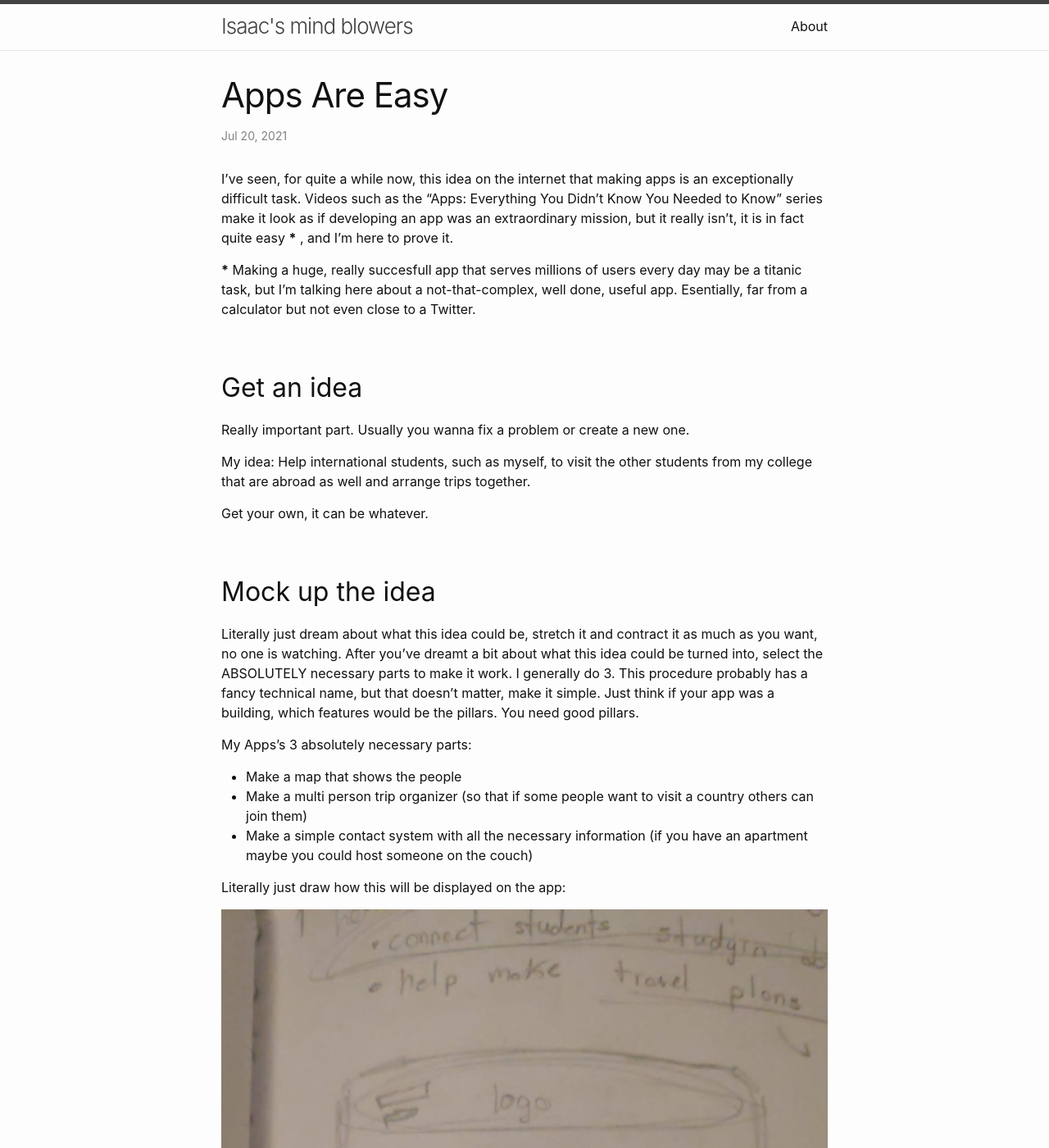
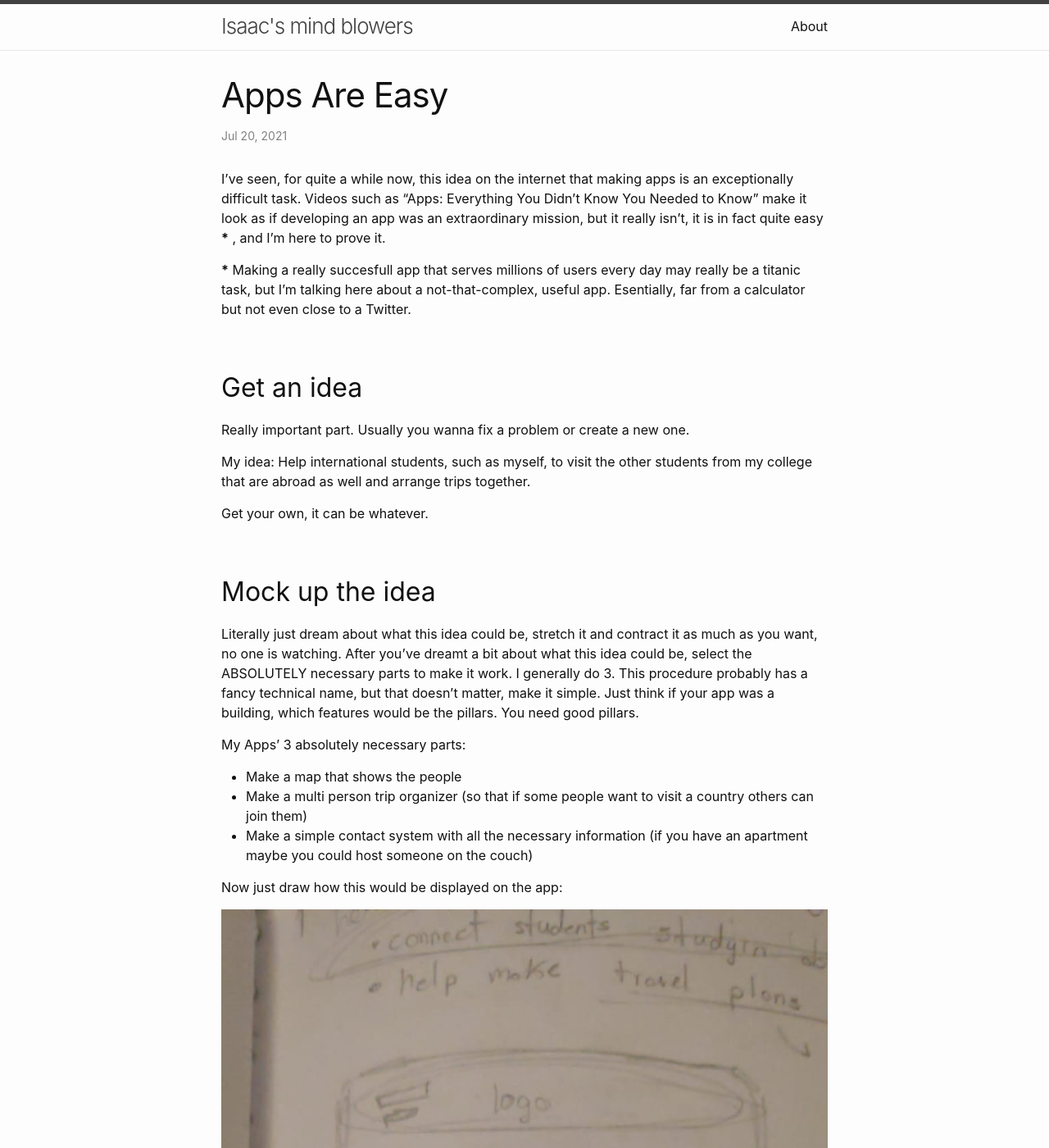
Before and after one commit to iDash3/idash3.github.io, a Jekyll site: the page built from _posts/2021-07-20-apps-are-easy.md, in a window 1280 px wide and 1400 px high. Shown: the whole window at 82% size. Built offline with Jekyll 4.4.1, drawn with Linux system fonts in a browser that asks for light colours; our own code applies the rules of GitHub Pages for plain Markdown files; some of the changed text lies outside the part shown.

Commit message:
Redaction on post

```diff
--- a/_posts/2021-07-20-apps-are-easy.md
+++ b/_posts/2021-07-20-apps-are-easy.md
@@ -1,6 +1,6 @@
-I've seen, for quite a while now, this idea on the internet that making apps is an exceptionally difficult task. Videos such as the "Apps: Everything You Didn't Know You Needed to Know" series make it look as if developing an app was an extraordinary mission, but it really isn't, it is in fact quite easy __*__ , and I'm here to prove it.
+I've seen, for quite a while now, this idea on the internet that making apps is an exceptionally difficult task. Videos such as "Apps: Everything You Didn't Know You Needed to Know" make it look as if developing an app was an extraordinary mission, but it really isn't, it is in fact quite easy __*__ , and I'm here to prove it.
 
-__*__ Making a huge, really succesfull app that serves millions of users every day may be a titanic task, but I'm talking here about a not-that-complex, well done, useful app. Esentially, far from a calculator but not even close to a Twitter.
+__*__ Making a really succesfull app that serves millions of users every day may really be a titanic task, but I'm talking here about a not-that-complex, useful app. Esentially, far from a calculator but not even close to a Twitter.
 
 ## Get an idea
 
@@ -13,15 +13,15 @@ Get your own, it can be whatever.
 ## Mock up the idea
 
 Literally just dream about what this idea could be, stretch it and contract it as much as you want, no one is watching.
-After you've dreamt a bit about what this idea could be turned into, select the ABSOLUTELY necessary parts to make it work.
+After you've dreamt a bit about what this idea could be, select the ABSOLUTELY necessary parts to make it work.
 I generally do 3. This procedure probably has a fancy technical name, but that doesn't matter, make it simple. Just think if your app was a building, which features would be the pillars. You need good pillars.
 
-My Apps's 3 absolutely necessary parts:
+My Apps' 3 absolutely necessary parts:
 - Make a map that shows the people
 - Make a multi person trip organizer (so that if some people want to visit a country others can join them)
 - Make a simple contact system with all the necessary information (if you have an apartment maybe you could host someone on the couch)
 
-Literally just draw how this will be displayed on the app:
+Now just draw how this would be displayed on the app:
 
 ![paper-1](/assets/img/apps-are-easy/paper-1.jpeg)
 
@@ -29,17 +29,21 @@ Then just think ok, what other screens do I need? For example, I probably need a
 
 ![paper-2](/assets/img/apps-are-easy/paper-2.jpeg)
 
-Cool, you've now got a decent enough wireframe. You can make it as complex as you want, but usually it's not worth it, just focus on the really important parts.
+Nice, you've now got a decent wireframe. You can make it as complex as you want, but usually it's not worth it, just focus on the really, really important parts and get to work.
 
 ## Design the idea
 
-You've got your plan, the MUSTs, you've got an OK wireframe, now just design the thing.
+You've got
+- your plan,
+- the MUSTs,
+- an OK wireframe,
+now its time to design the thing.
 
 You might be asking yourself "ok, how? I know nothing about design" Doesn't matter, do you know rectangles? Do you have more than 1 app installed on your phone? If you do, you're good to go.
 
-To accomplish this task we need software, install Adobe XD if you can (it's free if you're in university), if you can't, that's fine, guess what? Someone took 7 years out of their life to code Photoshop on the web for free. Yeah. [Photopea](https://www.photopea.com). Also, Figma is basically Adobe XD but better? [Figma](https://www.figma.com)
+Now we need software, install Adobe XD if you can (it's free if you're in university), if you can't, that's fine, guess what? Someone took 7 years out of their life to code Photoshop on the web for free. Yeah. [Photopea](https://www.photopea.com). Also, Figma is basically Adobe XD but better? [Figma](https://www.figma.com)
 
-If you know nothing about Adobe XD go on Youtube for a while, there are tons of really good tutorials.
+— If you know nothing about Adobe XD go on Youtube for a while, there are tons of really good tutorials, it's very intuitive. —
 
 Here's a quick User Interface breakdown: Everything is a rectangle. Just use that over and over again, maybe sprinkle a circle somewhere around.
 
```
Also changed, not shown: _posts/2021-01-03-basic-cryptography-(with-pictures).md (deleted).
